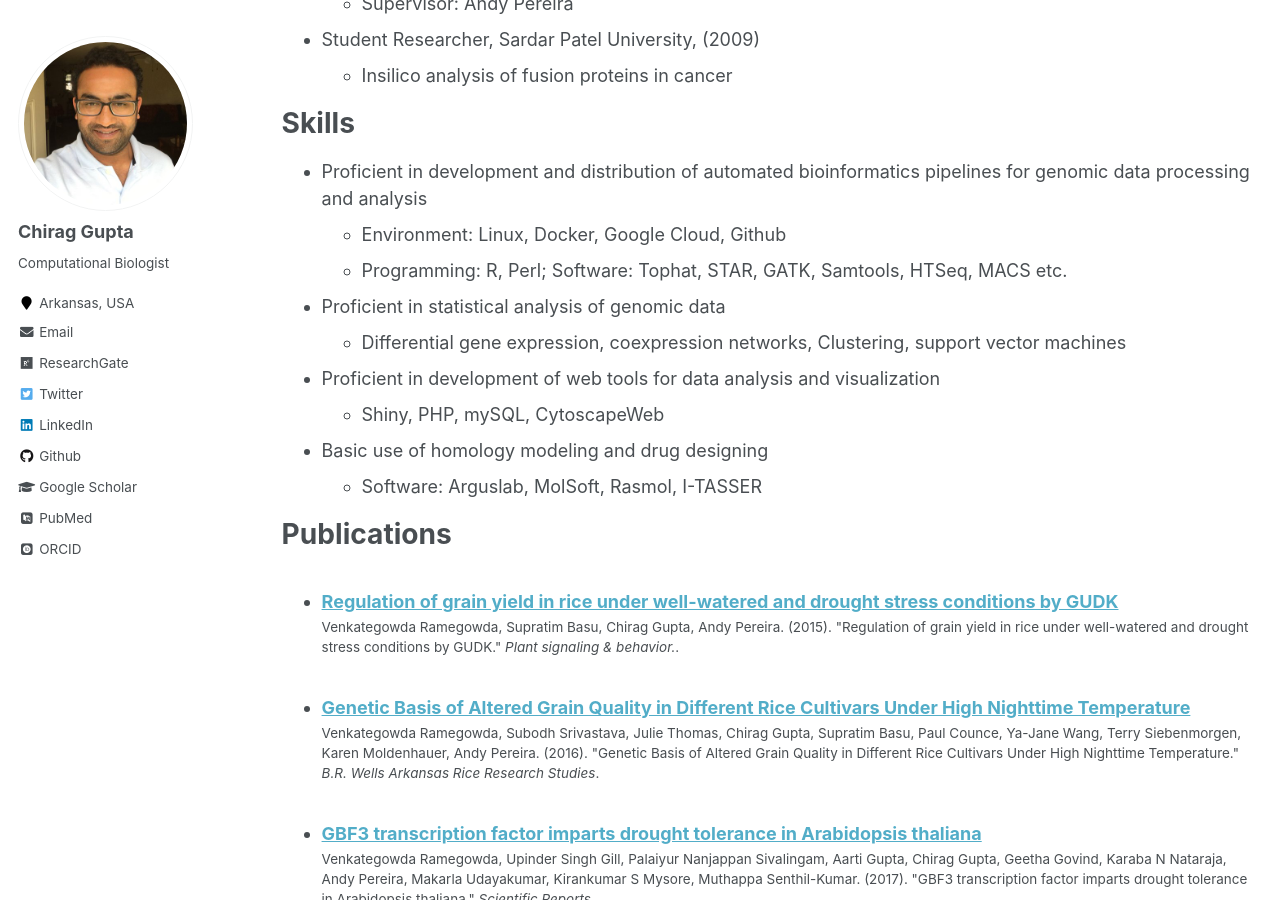
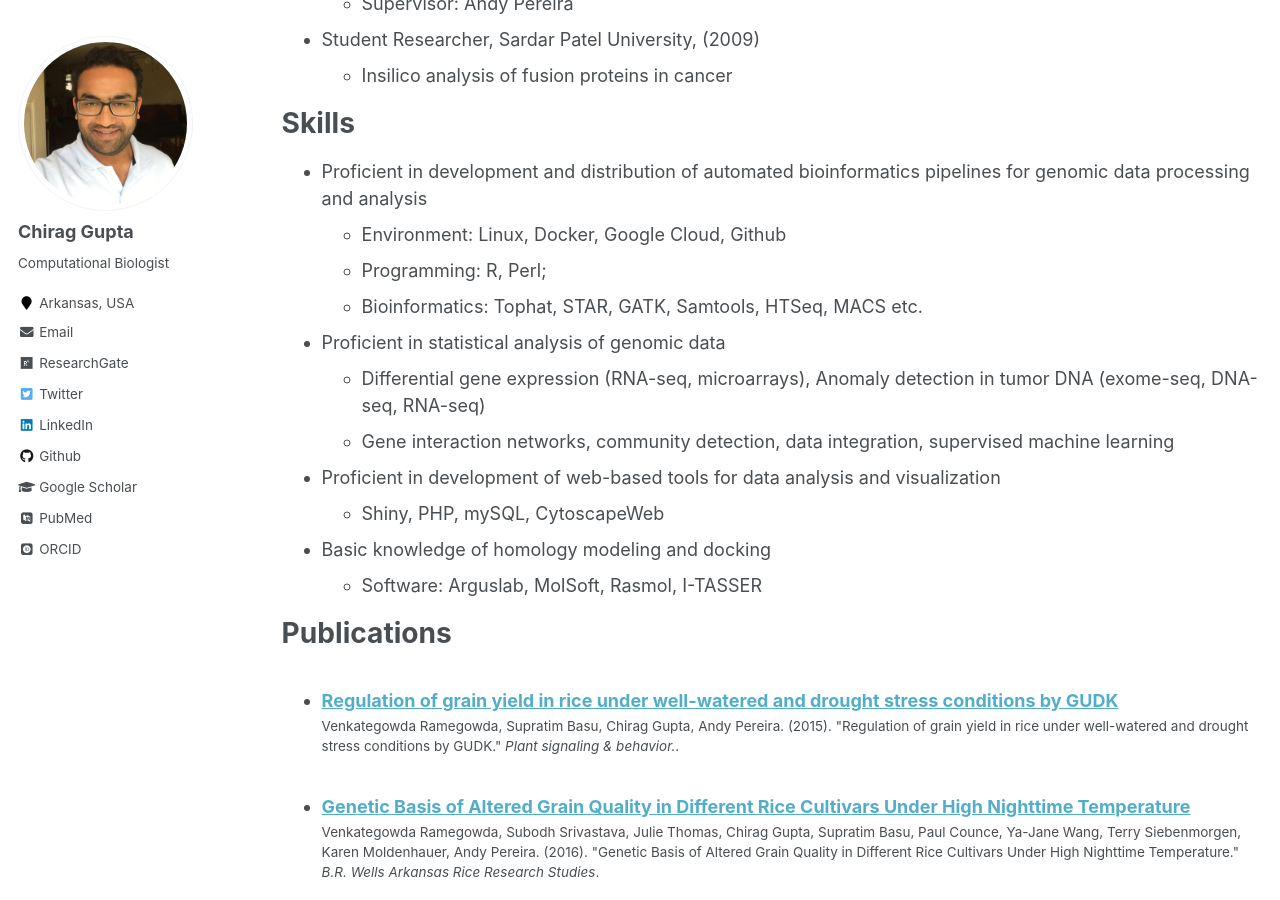
Before and after one commit to cngupta/cngupta.github.io, a Jekyll site: the page built from _pages/cv.md, in a window 1280 px wide and 900 px high, scrolled down 507 px. Built offline with Jekyll 4.4.1, drawn with Linux system fonts in a browser that asks for light colours; some web fonts are replaced.

```diff
--- a/_pages/cv.md
+++ b/_pages/cv.md
@@ -33,12 +33,14 @@
 ======
 *	Proficient in development and distribution of automated bioinformatics pipelines for genomic data processing and analysis
 	* Environment: Linux, Docker, Google Cloud, Github
-	* Programming: R, Perl; Software: Tophat, STAR, GATK, Samtools, HTSeq, MACS etc.
+	* Programming: R, Perl;
+	* Bioinformatics: Tophat, STAR, GATK, Samtools, HTSeq, MACS etc.
 *	Proficient in statistical analysis of genomic data
-	* Differential gene expression, coexpression networks, Clustering, support vector machines
-*	Proficient in development of web tools for data analysis and visualization
+	* Differential gene expression (RNA-seq, microarrays), Anomaly detection in tumor DNA (exome-seq, DNA-seq, RNA-seq)
+	* Gene interaction networks, community detection, data integration, supervised machine learning
+*	Proficient in development of web-based tools for data analysis and visualization
 	* Shiny, PHP, mySQL, CytoscapeWeb
-*	Basic use of homology modeling and drug designing
+*	Basic knowledge of homology modeling and docking
 	* Software: Arguslab, MolSoft, Rasmol, I-TASSER
 
 
```
Also changed, not shown: _portfolio/01_stressapp.md (+1 -1 lines).
